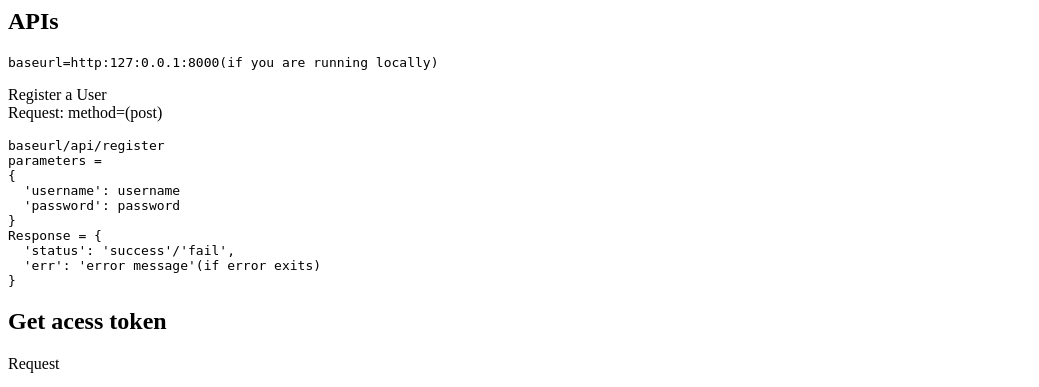
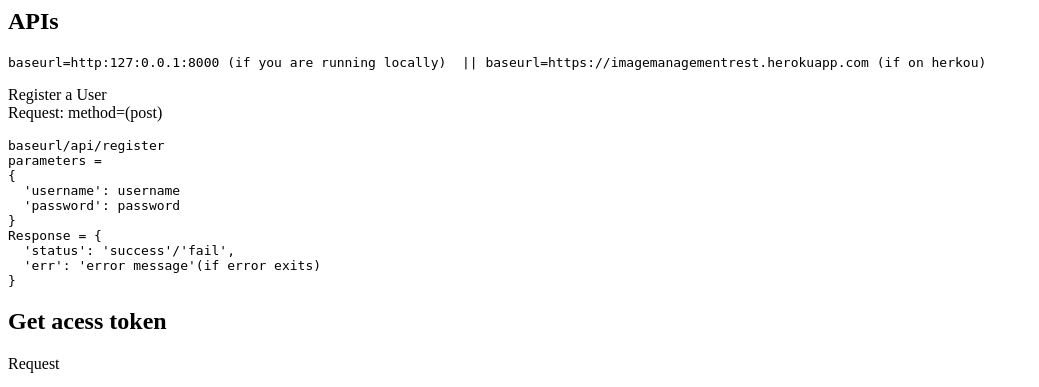
Before and after one commit to ayushagrawal288/assignmentDeselect, a Django app: page / in a window 1280 px wide. Shown: the top 387 px of the page, without its empty margins (0-1039 px from the left). Run offline with Django 3.2, Linux system fonts and the light colour scheme.

Commit message:
added heroku baseurl

```diff
--- a/templates/api.html
+++ b/templates/api.html
@@ -1,5 +1,5 @@
 <h2>APIs</h2>
-<pre><code>baseurl=http:127:0.0.1:8000(if you are running locally)
+<pre><code>baseurl=http:127:0.0.1:8000 (if you are running locally)  || baseurl=https://imagemanagementrest.herokuapp.com (if on herkou)
 </code></pre>
 <p>Register a User<br />Request: method=(post)</p>
 <pre><code>baseurl/api/register
```
